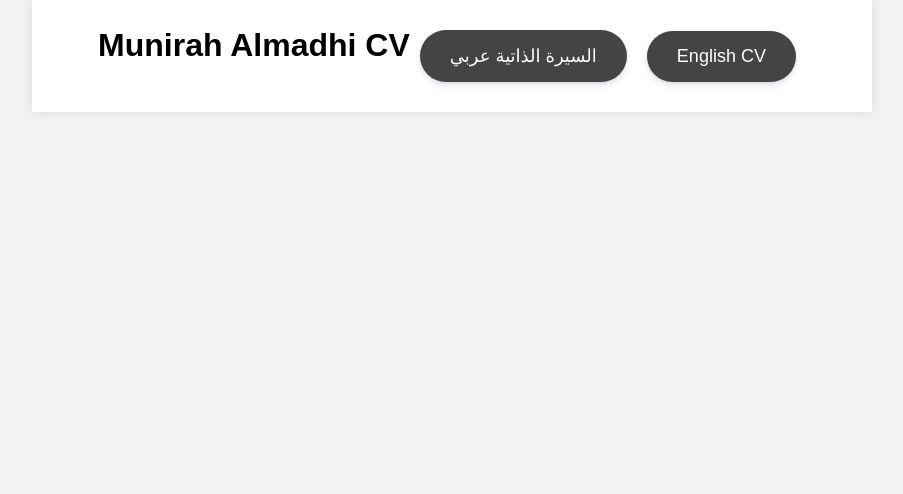
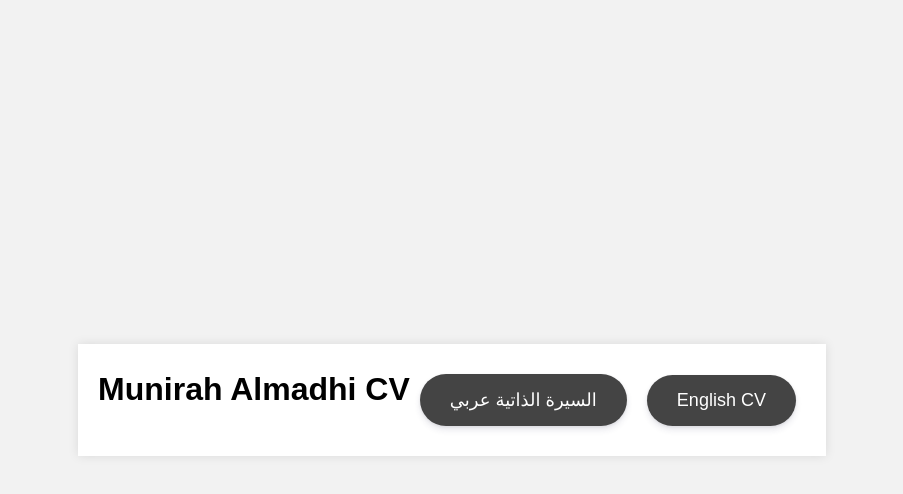
Before and after one commit to IMUNIRAH92/IMUNIRAH92.github.io, a plain HTML site: page index.html in a window 1280 px wide. Shown: the whole page, without its empty margins (188-1091 px from the left). Drawn offline with Linux system fonts and the light colour scheme.

Commit message:
Update index.html

```diff
--- a/index.html
+++ b/index.html
@@ -8,11 +8,13 @@
             font-family: Arial, sans-serif;
             background-color: #f2f2f2;
             margin: 0;
-            padding: 0;
+            display: flex;
+            justify-content: center;
+            align-items: center;
+            height: 100vh;
         }
         .container {
             max-width: 800px;
-            margin: 0 auto;
             padding: 20px;
             background-color: #fff;
             box-shadow: 0 0 10px rgba(0,0,0,0.1);
```
